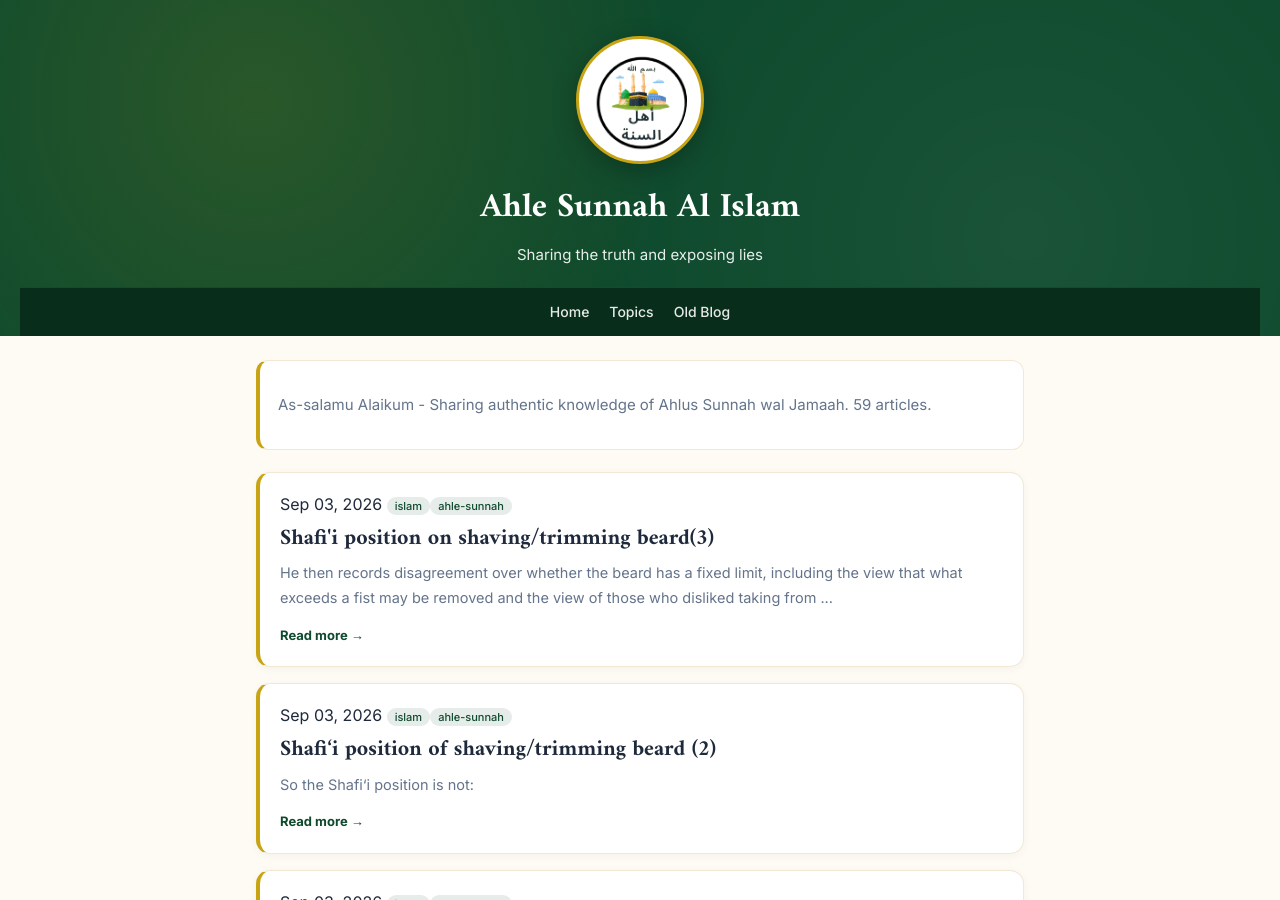
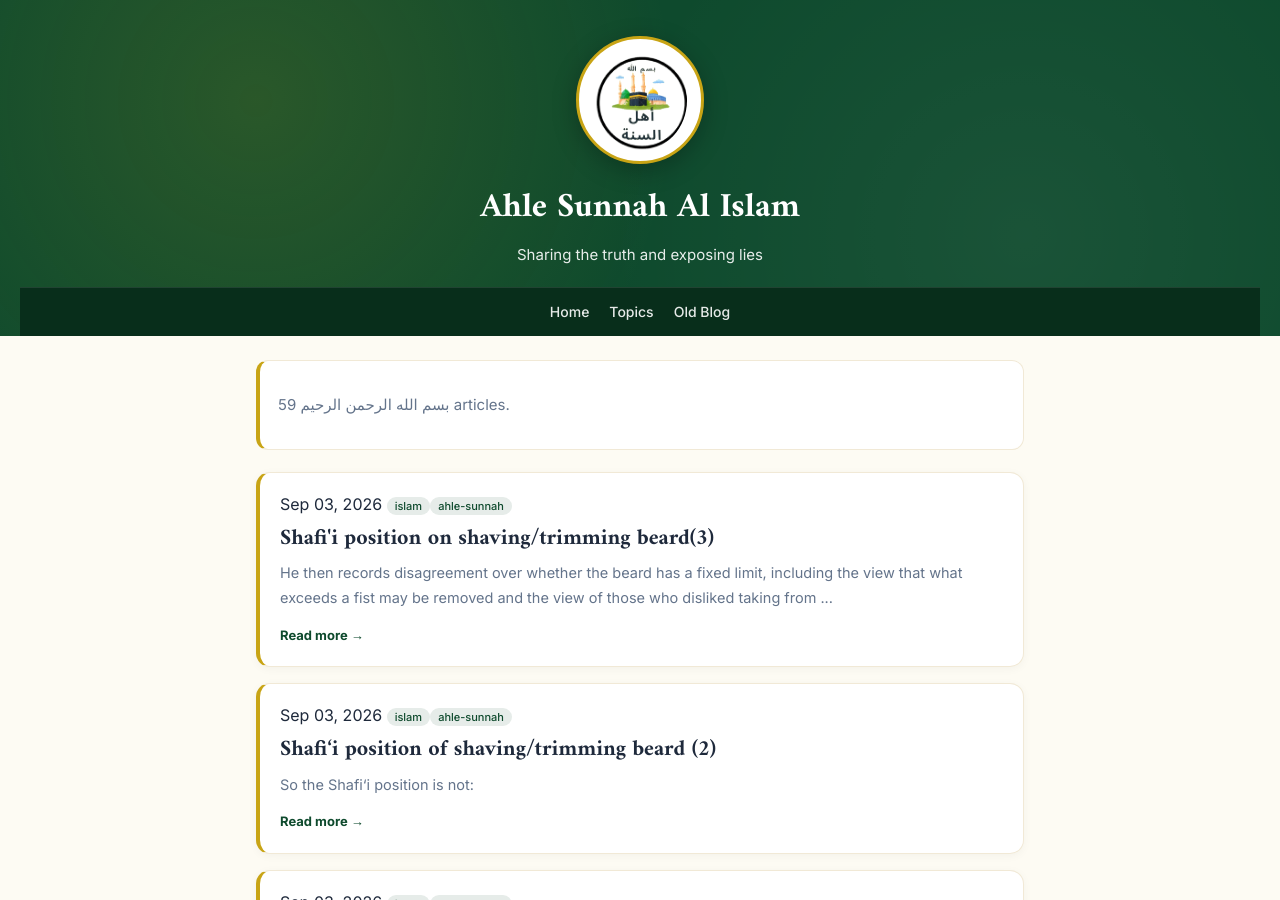
Before and after one commit to Fali17/ahlesunnah, a Jekyll site: the page built from index.html, in a window 1280 px wide and 900 px high. Built offline with Jekyll 4.4.1, drawn with Linux system fonts in a browser that asks for light colours.

Commit message:
Update greeting message in index.html

```diff
--- a/index.html
+++ b/index.html
@@ -3,7 +3,7 @@
 title: Home
 ---
 <div class="hero">
-  <p>As-salamu Alaikum - Sharing authentic knowledge of Ahlus Sunnah wal Jamaah. {{ site.posts.size }} articles.</p>
+  <p>بسم الله الرحمن الرحيم {{ site.posts.size }} articles.</p>
 </div>
 <div class="posts-grid">
 {% for post in site.posts %}
```
